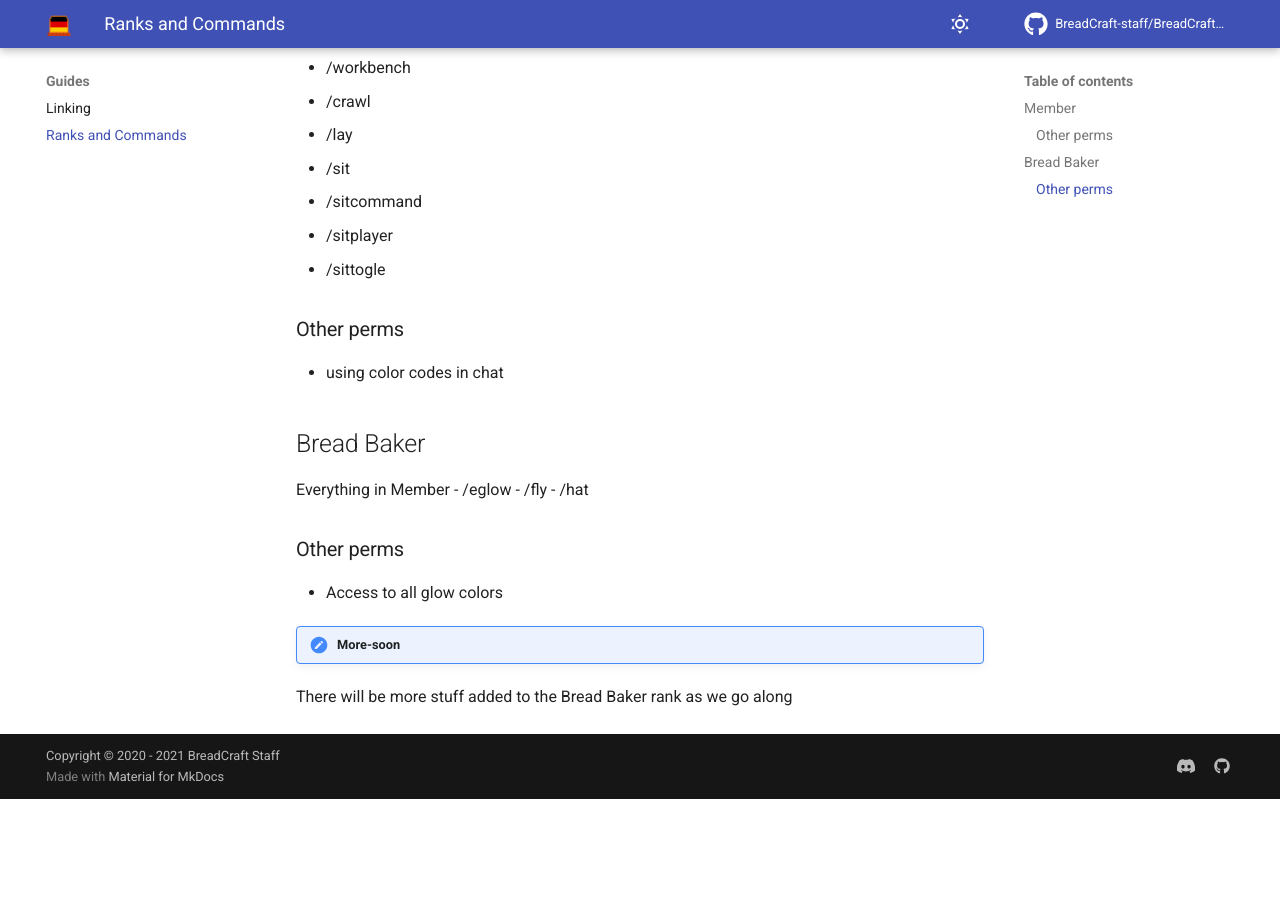
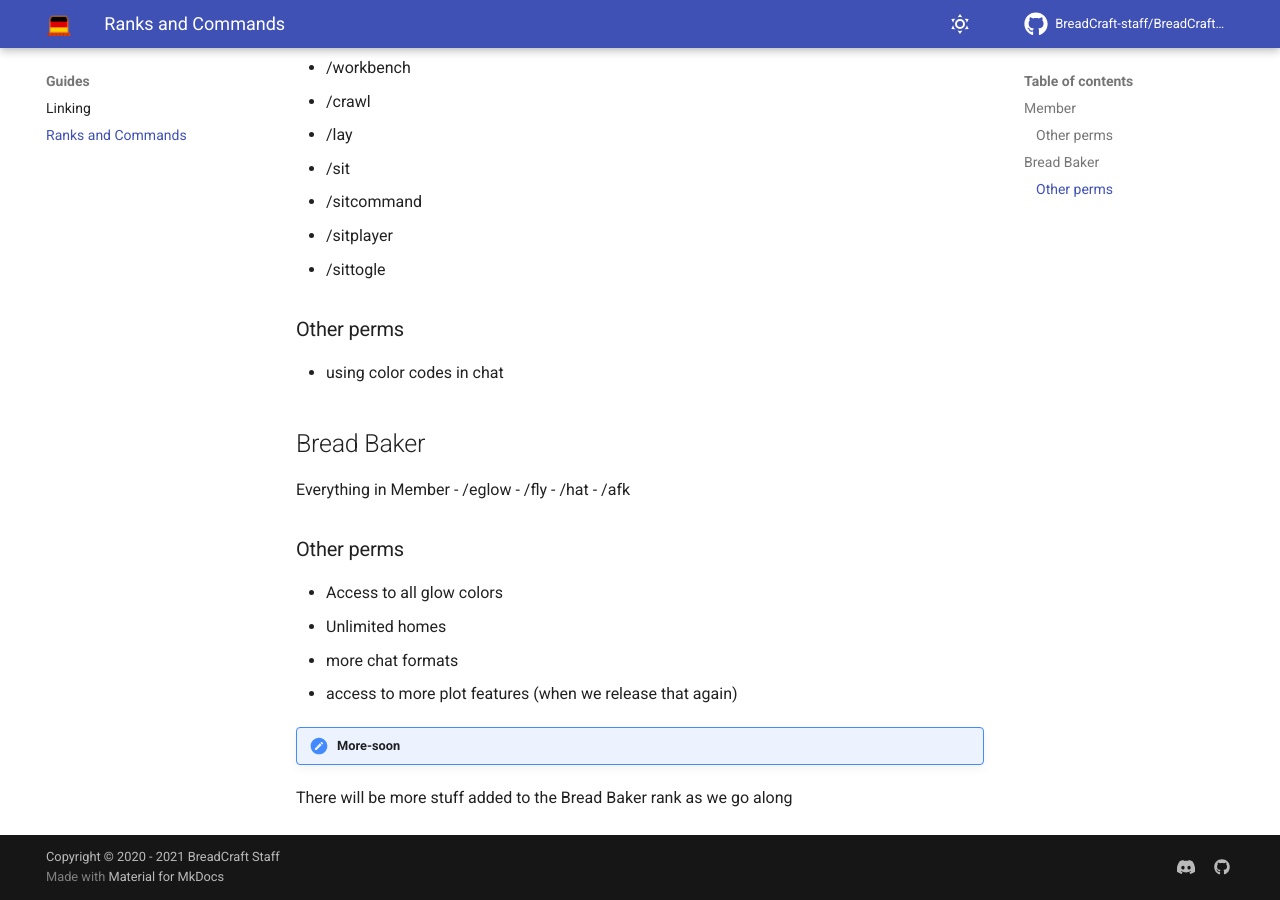
Before and after one commit to BreadCraft-staff/BreadCraft-Docs, an MkDocs documentation site: the page built from docs/guides/ranks-and-commands.md, in a window 1280 px wide and 900 px high, scrolled down 937 px. Built offline with MkDocs 1.6.1 and Material for MkDocs 9.7.7, drawn with Linux system fonts in a browser that asks for light colours; comment, search, counter and statistics services are not loaded; before the commit the page ends 1736 px from its top, so only the background shows below that.

Commit message:
updated rank page

```diff
--- a/docs/guides/ranks-and-commands.md
+++ b/docs/guides/ranks-and-commands.md
@@ -38,9 +38,13 @@ Everything in Member
 - /eglow
 - /fly
 - /hat
+- /afk
 
 ### Other perms
 - Access to all glow colors
+- Unlimited homes
+- more chat formats
+- access to more plot features (when we release that again)
 
 !!! More-Soon
 There will be more stuff added to the Bread Baker rank as we go along
```
Also changed, not shown: site/guides/ranks-and-commands/index.html, site/sitemap.xml, 1 other file.
